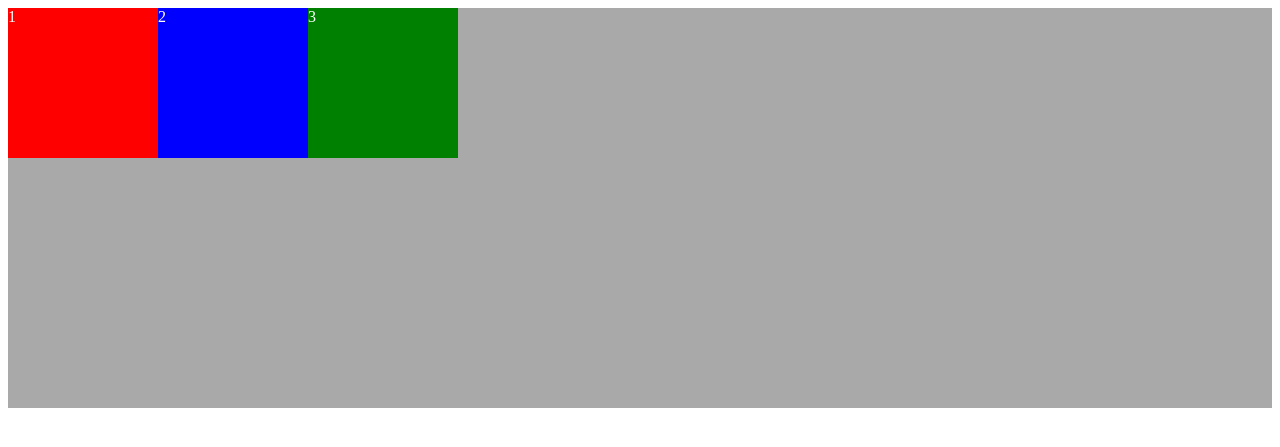
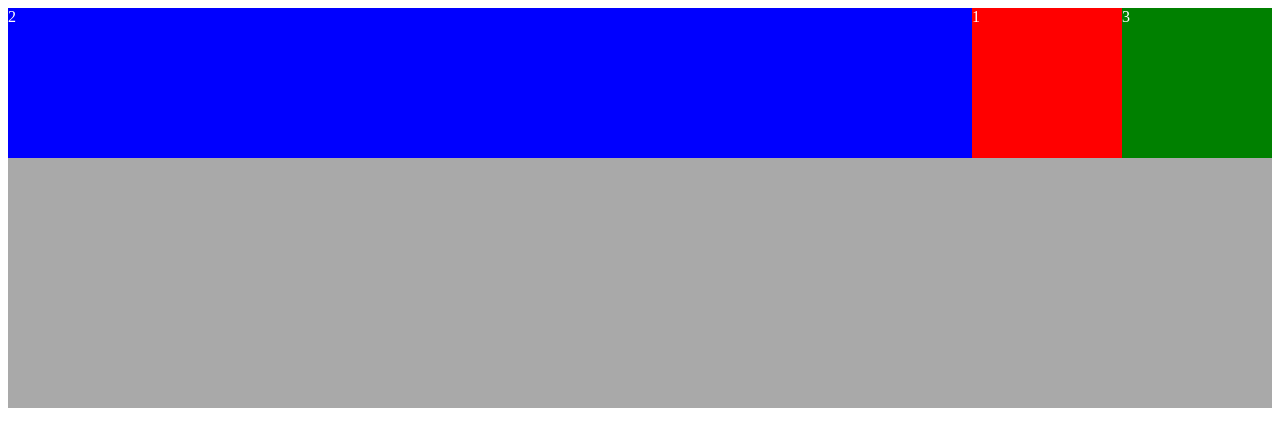
Before and after one commit to wesleivisentin/estudos, a web app: file Programador_BR/CSS/Flexbox/flex-direction.html in a window 1280 px wide. Shown: the top 447 px of the page. Run offline with its HTML, style and script files only (its server is not run), Linux system fonts and the light colour scheme.

Commit message:
Update flex-direction.css

```diff
--- a/Programador_BR/CSS/Flexbox/flex-direction.css
+++ b/Programador_BR/CSS/Flexbox/flex-direction.css
@@ -1,7 +1,13 @@
 .container {
     display: flex;
+
     flex-direction: row;
     flex-wrap: wrap;
+    /* ou flex-flow: row wrap; */
+    justify-content: space-between;
+    align-items: flex-end;
+    align-content: flex-start;
+
     background-color: darkgrey;
     height:  400px;
     color: white;
@@ -11,10 +17,14 @@
     background-color: red;
 }
 .r2 {
+    align-self: flex-end;
+    order: -1;
+    flex-grow: 1;
     background-color: blue;
 }
 
 .r3 {
+    flex-shrink: 1;
     background-color: green;
 }
 .rect{
```
